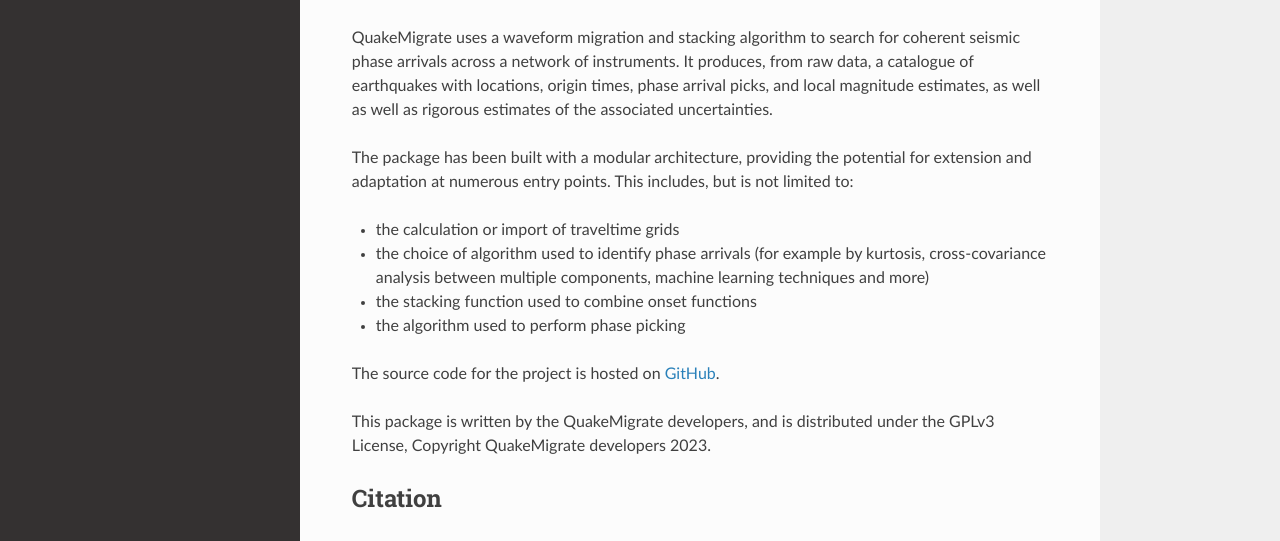
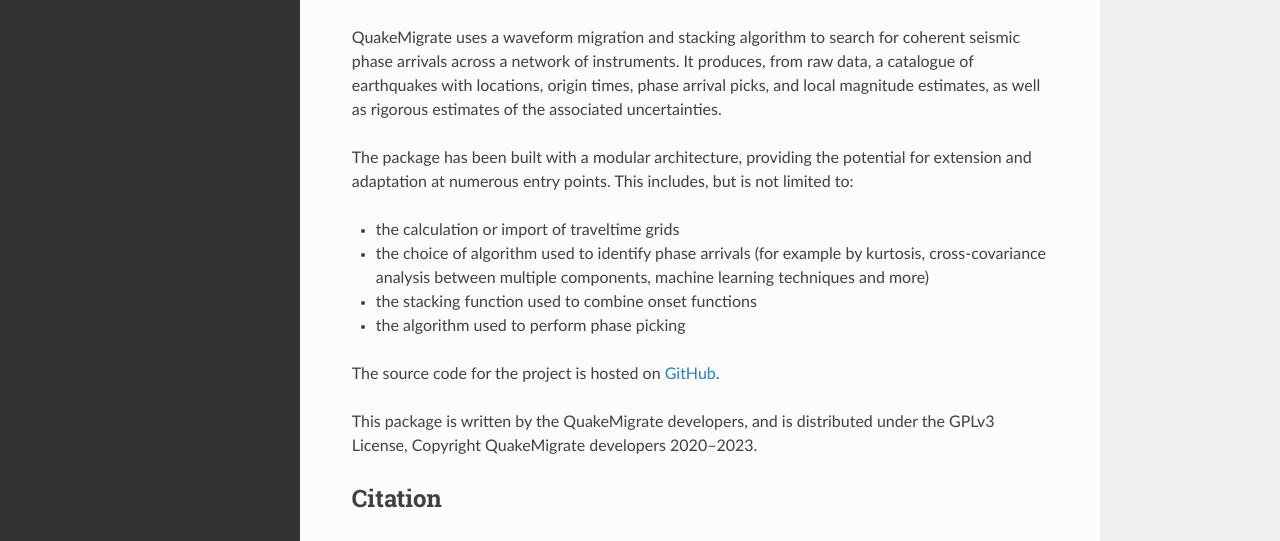
Before and after one commit to QuakeMigrate/QuakeMigrate, a Sphinx documentation site: the page built from docs/index.rst, in a window 1280 px wide and 1400 px high. Shown: the part 400-941 px from the top of the window. Built offline with Sphinx 7.4.7 and the Read the Docs theme 2.0.0, drawn with Linux system fonts in a browser that asks for light colours; some of the changed text lies outside the part shown.

Commit message:
:bookmark_tabs: Update copyright years
Update copyright years to match style used in source code.

Fix a minor typo in the README + docs/index document.

```diff
--- a/docs/index.rst
+++ b/docs/index.rst
@@ -9,7 +9,7 @@
 
 :mod:`QuakeMigrate` is a Python package for automatic earthquake detection and location using waveform migration and stacking.
 
-QuakeMigrate uses a waveform migration and stacking algorithm to search for coherent seismic phase arrivals across a network of instruments. It produces, from raw data, a catalogue of earthquakes with locations, origin times, phase arrival picks, and local magnitude estimates, as well as well as rigorous estimates of the associated uncertainties.
+QuakeMigrate uses a waveform migration and stacking algorithm to search for coherent seismic phase arrivals across a network of instruments. It produces, from raw data, a catalogue of earthquakes with locations, origin times, phase arrival picks, and local magnitude estimates, as well as rigorous estimates of the associated uncertainties.
 
 The package has been built with a modular architecture, providing the potential for extension and adaptation at numerous entry points. This includes, but is not limited to:
 
@@ -21,7 +21,7 @@
 The source code for the project is hosted on |github|.
 
 This package is written by the QuakeMigrate developers, and is distributed under
-the GPLv3 License, Copyright QuakeMigrate developers 2023.
+the GPLv3 License, Copyright QuakeMigrate developers 2020–2023.
 
 
 .. |github| raw:: html
```
Also changed, not shown: other parts of docs/index.rst (+1 -1 lines), README.md (+2 -2 lines).
